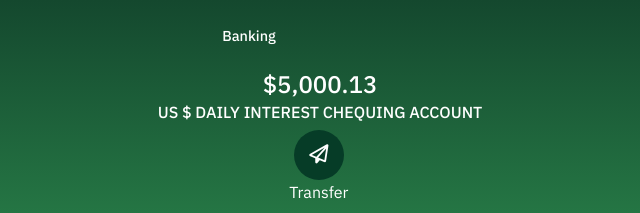
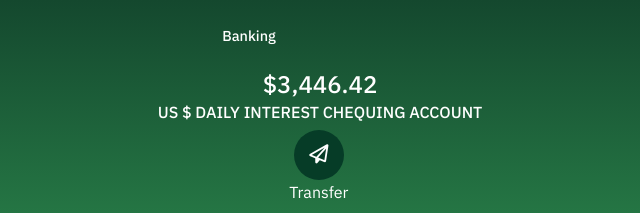
Before and after one commit to FadiNaaman/FadiNaaman.github.io, a plain HTML site: page usdaily.html in a window 1280 px wide. Shown: the top 213 px of the page, 320-960 px from the left. Drawn offline with Linux system fonts and the light colour scheme.

Commit message:
Update usdaily.html

```diff
--- a/usdaily.html
+++ b/usdaily.html
@@ -14,7 +14,7 @@
             <div><h1>Banking</h1></div>
         </div>
         <div class="primamt">
-            <h2>$5,000.13</h2>
+            <h2>$3,446.42</h2>
             <p>US $ Daily Interest Chequing Account</p>
         </div>
         <nav>
```
